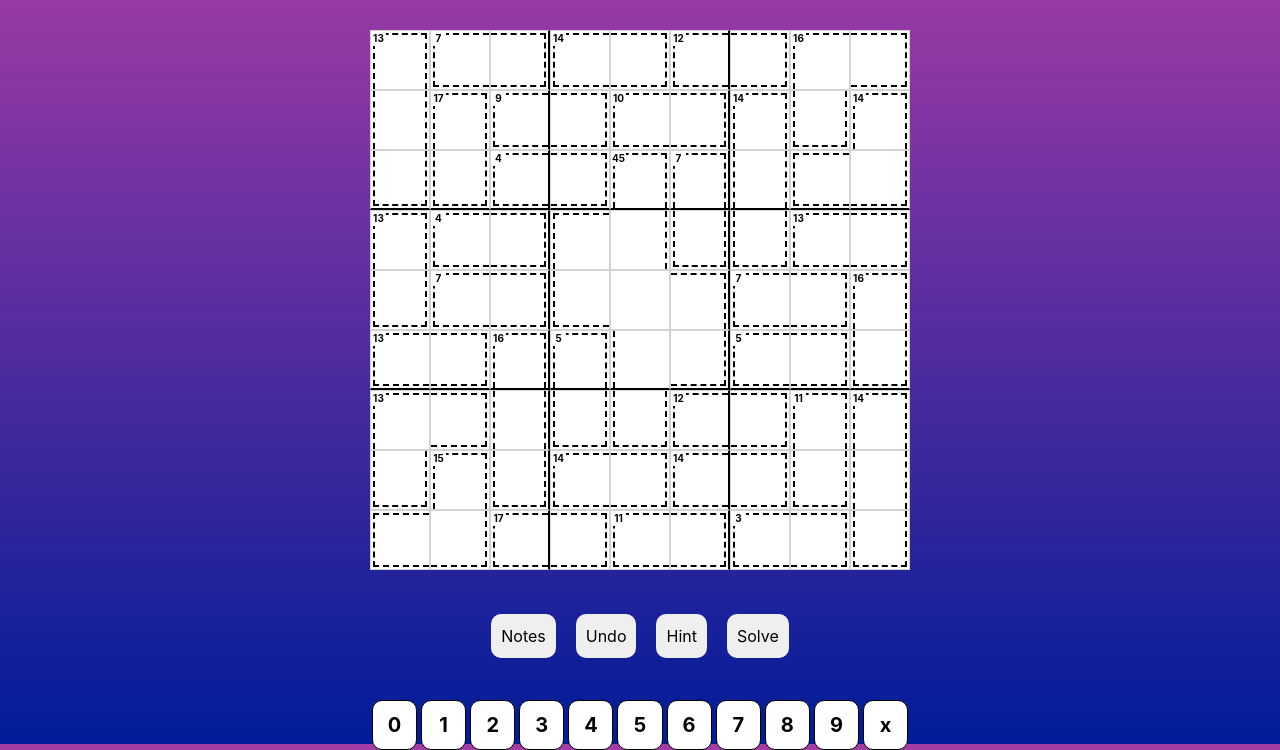
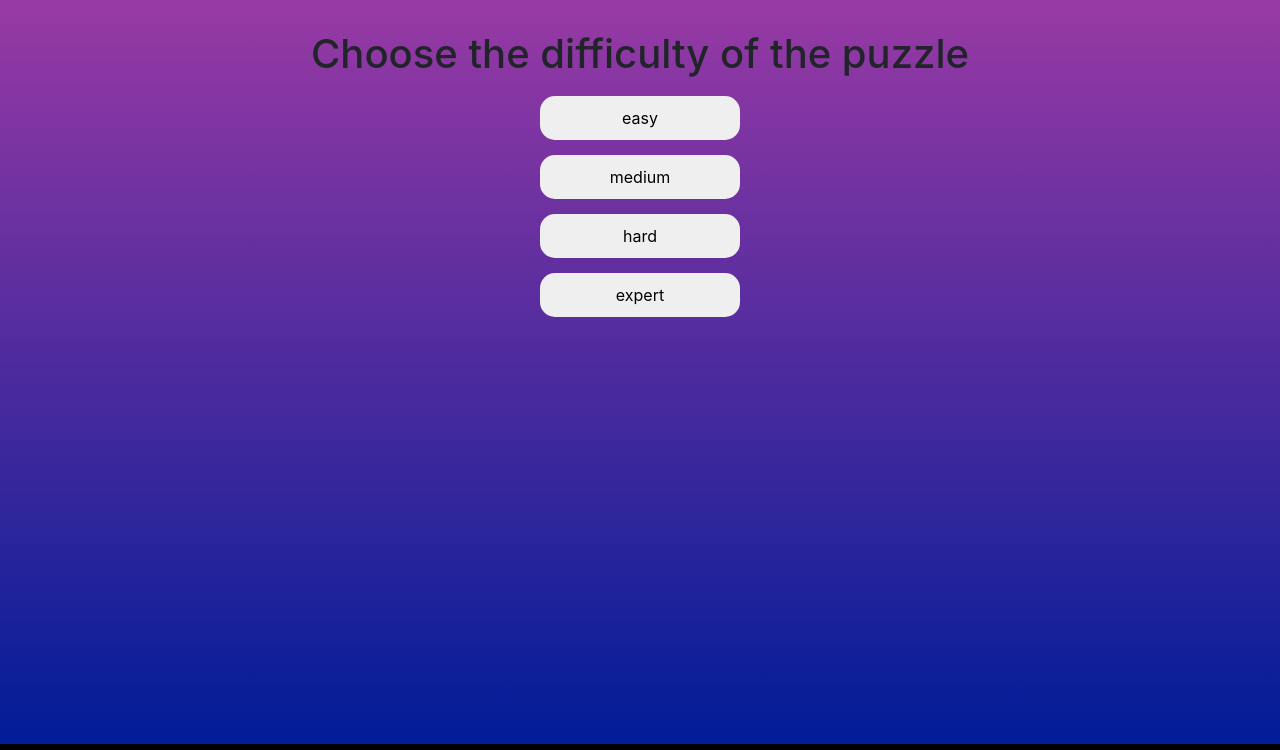
Before and after one commit to ManfredAr/Sudoku-Solver-with-Machine-Vision, a Django app: page /PlayKillerSudoku/ in a window 1280 px wide. Shown: the part 56-806 px from the top of the page. Run offline with Django 4.2, Linux system fonts and the light colour scheme.

Commit message:
Sudoku generation add to front end
In this commit I have connected the killer sudoku puzzle generation to
the killer sudoku webpage. and added TTD tests for the new features.

```diff
--- a/FinalYearProject/playkillersudoku/templates/playkillersudoku/KSudoku.html
+++ b/FinalYearProject/playkillersudoku/templates/playkillersudoku/KSudoku.html
@@ -11,7 +11,31 @@
 {% endblock %}
 
 {% block content %}
-<div class="play">
+
+<div class="difficulty remove">
+    <div class="menu">
+        <h1>Choose the difficulty of the puzzle</h1>
+    </div>
+    <div class="choices">
+        {% csrf_token %}
+        <div class="easy">
+            <Button id="dif-easy"> easy </Button>
+        </div>
+        <div class="medium">
+            <Button id="dif-medium"> medium </Button>
+        </div>
+        <div class="hard">
+            <Button id="dif-hard"> hard </Button>
+        </div>
+        <div class="expert">
+            <Button id="dif-expert"> expert </Button>
+        </div>
+    </div>
+</div>
+
+
+
+<div class="play remove">
     <div id="grid1"></div> </br>
 
     <div class="buttons">
--- a/FinalYearProject/playkillersudoku/urls.py
+++ b/FinalYearProject/playkillersudoku/urls.py
@@ -3,4 +3,5 @@ from . import views
 
 urlpatterns = [
     path('', views.playKillerSudoku),
+    path('generatePuzzle/', views.genKillerSudoku)
 ]
--- a/FinalYearProject/playkillersudoku/views.py
+++ b/FinalYearProject/playkillersudoku/views.py
@@ -1,4 +1,7 @@
+import copy
+from django.http import JsonResponse
 from django.shortcuts import render
+from backend.killerSudokuGenerator import killerSudokuGenerator
 
 def playKillerSudoku(request):
     '''
@@ -13,3 +16,14 @@ def playKillerSudoku(request):
         return render(request, "playkillersudoku/KSudoku.html", {"grid":grid, "cages":cages, "solution":solution})
     except:
         return render(request, "playkillersudoku/KSudoku.html", {"grid":-1, "cages":-1, "solution":-1})
+
+
+def genKillerSudoku(request):
+    if request.method == "POST":
+        gen = killerSudokuGenerator()
+        puzzle, cages = gen.generate(request.POST.get("difficulty"))
+        emptyGrid = copy.deepcopy(puzzle)
+        for i in range(len(puzzle)):
+            puzzle[i] = [str(x) if x != 0 else '-' for x in puzzle[i]]
+            emptyGrid[i] = [str(x) if x == 0 else '-' for x in emptyGrid[i]]
+        return JsonResponse({'grid': emptyGrid, "cages":cages, "solution" : puzzle})
--- a/FinalYearProject/static/css/killersudoku.css
+++ b/FinalYearProject/static/css/killersudoku.css
@@ -34,8 +34,18 @@
     flex-wrap: wrap;
 }
 
-.play {
+.play,
+.difficulty {
     padding-top: 30px;
+}
+
+.choices {
+    padding-top: 10px;
+    text-align: center;
+}
+
+.difficulty h1 {
+    text-align: center;
 }
 
 /*The css for each individual cell in the grid*/
@@ -65,6 +75,10 @@
     display: flex;
     flex-wrap: flex;
     padding-top: 20px;
+}
+
+.remove {
+    display: none;
 }
 
 .number {
@@ -102,7 +116,10 @@
 }
 
 /* removing the borders from the buttons. */
-#enableNotes, #undo, #solve, #hint {
+#enableNotes,
+#undo,
+#solve,
+#hint {
     border: 0;
     padding: 10px;
     border-radius: 10px;
@@ -116,7 +133,10 @@
 }
 
 /*Adding a gap between the notes and undo button*/
-.back, .note, .complete, .hints{
+.back,
+.note,
+.complete,
+.hints {
     padding: 10px;
 }
 
--- a/FinalYearProject/static/js/KillerSudoku.js
+++ b/FinalYearProject/static/js/KillerSudoku.js
@@ -1,80 +1,44 @@
 import { KSudokuScreen } from "./SetKSudokuScreen.js";
-
-// board and solution are currently hardcoded
-// but will eventually be replaced with generated puzzles.
-var board = [
-    ["-", "-", "-", "-", "-", "-", "-", "-", "-"],
-    ["-", "-", "-", "-", "-", "-", "-", "-", "-"],
-    ["-", "-", "-", "-", "-", "-", "-", "-", "-"],
-    ["-", "-", "-", "-", "-", "-", "-", "-", "-"],
-    ["-", "-", "-", "-", "-", "-", "-", "-", "-"],
-    ["-", "-", "-", "-", "-", "-", "-", "-", "-"],
-    ["-", "-", "-", "-", "-", "-", "-", "-", "-"],
-    ["-", "-", "-", "-", "-", "-", "-", "-", "-"],
-    ["-", "-", "-", "-", "-", "-", "-", "-", "-"]
-];
-
-var cages = {
-    1: { 13: [[0, 0], [1, 0], [2, 0]] },
-    2: { 7: [[0, 1], [0, 2]] },
-    3: { 14: [[0, 3], [0, 4]] },
-    4: { 12: [[0, 5], [0, 6]] },
-    5: { 16: [[0, 7], [0, 8], [1, 7]] },
-    6: { 17: [[1, 1], [2, 1]] },
-    7: { 9: [[1, 2], [1, 3]] },
-    8: { 10: [[1, 4], [1, 5]] },
-    9: { 14: [[1, 6], [2, 6], [3, 6]] },
-    10: { 14: [[1, 8], [2, 7], [2, 8]] },
-    11: { 4: [[2, 2], [2, 3]] },
-    12: { 45: [[2, 4], [3, 3], [3, 4], [4, 3], [4, 4], [4, 5], [5, 4], [5, 5], [6, 4]] },
-    13: { 7: [[2, 5], [3, 5]] },
-    14: { 13: [[3, 0], [4, 0]] },
-    15: { 4: [[3, 1], [3, 2]] },
-    16: { 13: [[3, 7], [3, 8]] },
-    17: { 7: [[4, 1], [4, 2]] },
-    18: { 7: [[4, 6], [4, 7]] },
-    19: { 16: [[4, 8], [5, 8]] },
-    20: { 13: [[5, 0], [5, 1]] },
-    21: { 16: [[5, 2], [6, 2], [7, 2]] },
-    22: { 5: [[5, 3], [6, 3]] },
-    23: { 5: [[5, 6], [5, 7]] },
-    24: { 13: [[6, 0], [6, 1], [7, 0]] },
-    25: { 12: [[6, 5], [6, 6]] },
-    26: { 11: [[6, 7], [7, 7]] },
-    27: { 14: [[6, 8], [7, 8], [8, 8]] },
-    28: { 15: [[7, 1], [8, 0], [8, 1]] },
-    29: { 14: [[7, 3], [7, 4]] },
-    30: { 14: [[7, 5], [7, 6]] },
-    31: { 17: [[8, 2], [8, 3]] },
-    32: { 11: [[8, 4], [8, 5]] },
-    33: { 3: [[8, 6], [8, 7]] }
-};
-
-var solution = [["2", "3", "4", "6", "8", "7", "5", "9", "1"],
-                ["5", "8", "7", "2", "1", "9", "3", "6", "4"],
-                ["6", "9", "1", "3", "4", "5", "7", "8", "2"],
-                ["9", "1", "3", "7", "6", "2", "4", "5", "8"],
-                ["4", "2", "5", "9", "3", "8", "6", "1", "7"],
-                ["7", "6", "8", "4", "5", "1", "2", "3", "9"],
-                ["8", "4", "6", "1", "2", "3", "9", "7", "5"],
-                ["1", "7", "2", "5", "9", "6", "8", "4", "3"],
-                ["3", "5", "9", "8", "7", "4", "1", "2", "6"]]
-
+import { GetPuzzle } from "./getPuzzle.js";
 
 var SetScreen = null;
+var PuzzleGenerator = null;
+var board = null;
+var cages = null;
+var solution = null;
 
 // on load the screen should be set up with the grid and the buttons.
-window.onload = function() {
-    document.getElementsByClassName("bg")[0].classList.toggle("invisible");
-    if (solutionData != -1) {
+window.onload = function () {
+    document.getElementsByClassName("bg")[0].classList.add("invisible");
+    if (gridData != "-1") {
+        document.getElementsByClassName("play")[0].classList.remove("remove");
         board = gridData;
         cages = cageData;
         solution = solutionData;
-        console.log(gridData);
-        console.log(cages);
-        console.log(solutionData);
+        setPuzzle(board, solution);
+    } else {
+        document.getElementsByClassName("difficulty")[0].classList.remove("remove");
+        document.getElementById("dif-easy").addEventListener("click", () => generatePuzzle("easy"));
+        document.getElementById("dif-medium").addEventListener("click", () => generatePuzzle("medium"));
+        document.getElementById("dif-hard").addEventListener("click", () => generatePuzzle("hard"));
+        document.getElementById("dif-expert").addEventListener("click", () => generatePuzzle("expert"));
+        document.getElementsByClassName("bg")[0].classList.remove("invisible");
     }
+}
 
+
+function setcallback(data) {
+    setPuzzle(data["grid"], data['solution'], data['cages']);
+}
+
+
+function generatePuzzle(difficulty) {
+    PuzzleGenerator = new GetPuzzle(difficulty);
+    PuzzleGenerator.requestKillerSudokuPuzzle(setcallback);
+}
+
+
+function setPuzzle(board, solution, cages) {
     SetScreen = new KSudokuScreen(board, solution, cages);
     SetScreen.CreateGame();
 
@@ -93,5 +57,7 @@ window.onload = function() {
     document.getElementById("undo").addEventListener("click", () => SetScreen.lastAction());
     document.getElementById("solve").addEventListener("click", () => SetScreen.autoComplete());
     document.getElementById("hint").addEventListener("click", () => SetScreen.giveHint());
-    document.getElementsByClassName("bg")[0].classList.toggle("invisible");
+    document.getElementsByClassName("difficulty")[0].classList.add("remove");
+    document.getElementsByClassName("play")[0].classList.remove("remove");
+    document.getElementsByClassName("bg")[0].classList.remove("invisible");
 }
--- a/FinalYearProject/static/js/getPuzzle.js
+++ b/FinalYearProject/static/js/getPuzzle.js
@@ -4,7 +4,7 @@ class GetPuzzle {
         this.difficulty = difficulty;
     }
 
-    requestPuzzle(callback) {
+    requestSudokuPuzzle(callback) {
         const formData = new FormData();
         formData.append('difficulty', this.difficulty);
         const csrfToken = document.querySelector('[name=csrfmiddlewaretoken]').value;
@@ -25,6 +25,30 @@ class GetPuzzle {
 
         xhr.send(formData);
     }
+
+    requestKillerSudokuPuzzle(callback) {
+        const formData = new FormData();
+        formData.append('difficulty', this.difficulty);
+        const csrfToken = document.querySelector('[name=csrfmiddlewaretoken]').value;
+        const xhr = new XMLHttpRequest();
+
+        xhr.open('POST', '/PlayKillerSudoku/generatePuzzle/');
+        xhr.setRequestHeader('X-CSRFToken', csrfToken);
+        xhr.onreadystatechange = () => {
+            if (xhr.readyState === XMLHttpRequest.DONE) {
+                if (xhr.status === 200) {
+                    const response = JSON.parse(xhr.responseText);
+                    console.log(response.grid);
+                    console.log(response.solution);
+                    callback({ grid: response.grid, solution: response.solution, cages: response.cages });
+                } else {
+                    console.error('Request failed:', xhr.status);
+                }
+            }
+        };
+
+        xhr.send(formData);
+    }
 }
 
 export { GetPuzzle };
--- a/FinalYearProject/static/js/playsudoku.js
+++ b/FinalYearProject/static/js/playsudoku.js
@@ -25,13 +25,12 @@ window.onload = function () {
 }
 
 function setcallback(data) {
-    console.log("done");
     setPuzzle(data["grid"], data['solution']);
 }
 
 function generatePuzzle(difficulty) {
     PuzzleGenerator = new GetPuzzle(difficulty);
-    PuzzleGenerator.requestPuzzle(setcallback);
+    PuzzleGenerator.requestSudokuPuzzle(setcallback);
 }
 
 function setPuzzle(board, solution) {
```
Also changed, not shown: FinalYearProject/playkillersudoku/tests.py (+85 -0 lines).
